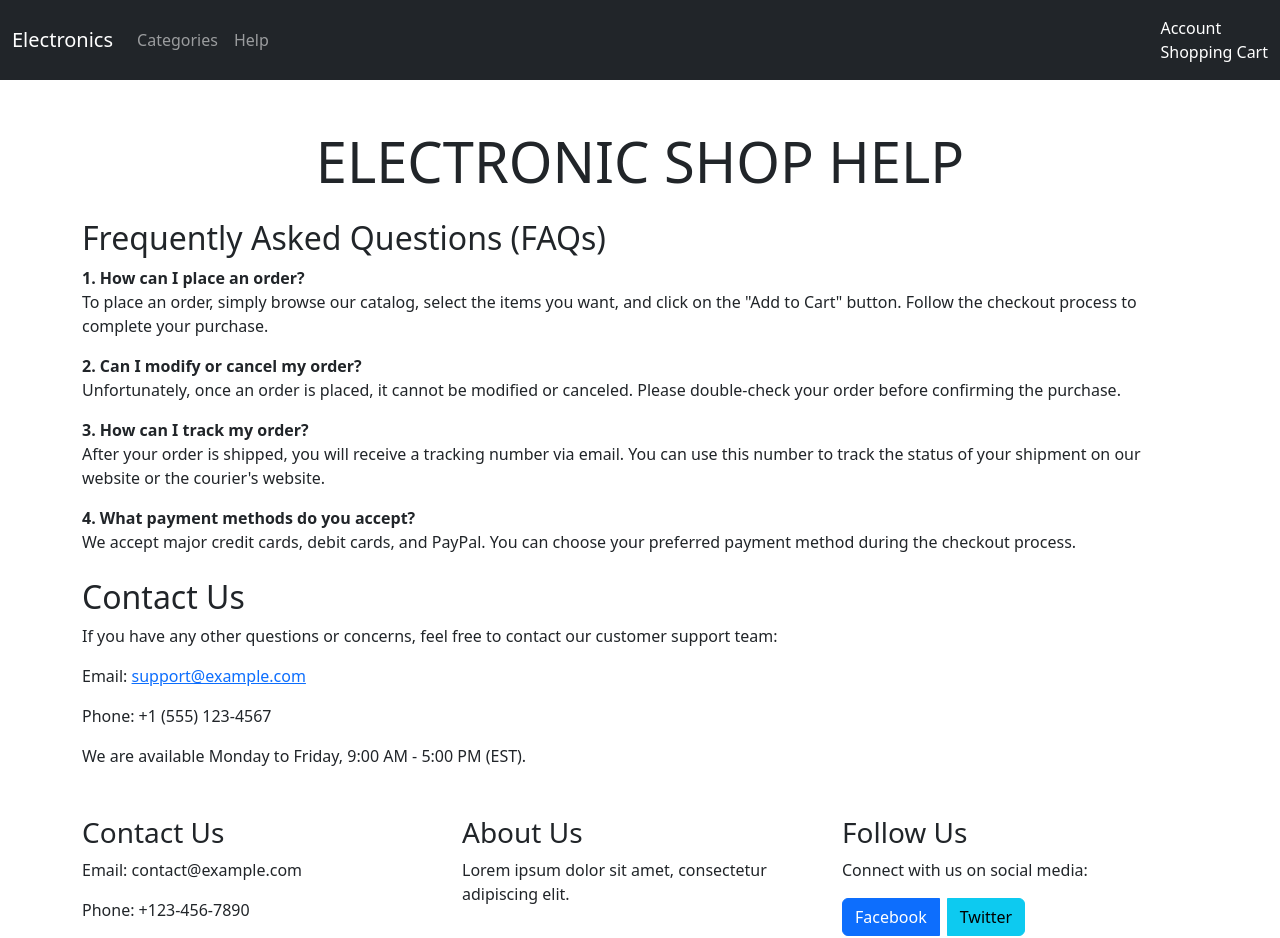
After one commit to AivarasJ7/db, a PHP site: page /views/headerButtons/help.php in a window 1280 px wide. The commit adds this page. Run offline with PHP 8.4, Linux system fonts and the light colour scheme.

Commit message:
redirections, help, account,shopping cart and other minor changes

```diff
--- a/Controllers/CategoriesController.php
+++ b/Controllers/CategoriesController.php
@@ -62,7 +62,5 @@ public static function findWithItems($id)
 
     return $category;
 }
-
 }
-
 ?>
--- a/views/categories/create.php
+++ b/views/categories/create.php
@@ -38,7 +38,5 @@ if($_SERVER['REQUEST_METHOD'] == "POST"){
             <div class="col"></div>
         </div>
     </div>
-
 </body>
-
 </html>
--- a/views/categories/edit.php
+++ b/views/categories/edit.php
@@ -21,7 +21,6 @@ $categories = CategoriesController::find($_GET['id']);
     <link href="https://cdn.jsdelivr.net/npm/bootstrap@5.3.2/dist/css/bootstrap.min.css" rel="stylesheet" integrity="sha384-T3c6CoIi6uLrA9TneNEoa7RxnatzjcDSCmG1MXxSR1GAsXEV/Dwwykc2MPK8M2HN" crossorigin="anonymous">
     <title>Document</title>
 </head>
-
 <body class="bg-light">
     <div class="container mt-5 ">
         <div class="row bg-secondary bg-gradient bg-opacity-25">
@@ -43,7 +42,5 @@ $categories = CategoriesController::find($_GET['id']);
             <div class="col"></div>
         </div>
     </div>
-
 </body>
-
 </html>
--- /dev/null
+++ b/views/headerButtons/help.php
@@ -0,0 +1,110 @@
+<!DOCTYPE html>
+<html lang="en">
+
+<head>
+    <meta charset="UTF-8">
+    <meta name="viewport" content="width=device-width, initial-scale=1.0">
+    <title>Help</title>
+
+    <link href="https://cdn.jsdelivr.net/npm/bootstrap@5.3.2/dist/css/bootstrap.min.css" rel="stylesheet">
+
+
+</head>
+
+<body>
+
+    <nav class="navbar navbar-expand-lg navbar-dark bg-dark">
+        <div class="container-fluid">
+            <a class="navbar-brand" href="#">Electronics</a>
+            <button class="navbar-toggler" type="button" data-bs-toggle="collapse" data-bs-target="#navbarNav"
+                aria-controls="navbarNav" aria-expanded="false" aria-label="Toggle navigation">
+                <span class="navbar-toggler-icon"></span>
+            </button>
+            <div class="collapse navbar-collapse justify-content-between" id="navbarNav">
+                <ul class="navbar-nav">
+                    <li class="nav-item">
+                    <a class="nav-link" href="../categories/index.php">
+                            <i class="bi bi-house-door"></i> Categories
+                        </a>
+                    </li>
+                    <li class="nav-item">
+                    <a class="nav-link" href="../headerButtons/help.php">
+                            <i class="bi bi-question-circle"></i> Help
+                        </a>
+                    </li>
+                    </ul>
+            <div class="navbar-text">
+                <a class="nav-link" href="../headerButtons/account.php">
+                    <i class="bi bi-person"></i> Account
+                </a>
+                <a class="nav-link" href="../headerButtons/cart.php">
+                        <i class="bi bi-cart"></i> Shopping Cart
+                    </a>
+                </div>
+            </div>
+        </div>
+    </nav>
+
+    <div class="container mt-5">
+        <h1 class="mb-4 display-4 text-center text-uppercase">Electronic Shop Help</h1>
+
+        <h2 class="mt-4">Frequently Asked Questions (FAQs)</h2>
+
+        <p><strong>1. How can I place an order?</strong><br>
+            To place an order, simply browse our catalog, select the items you want, and click on the "Add to Cart"
+            button. Follow the checkout process to complete your purchase.</p>
+
+        <p><strong>2. Can I modify or cancel my order?</strong><br>
+            Unfortunately, once an order is placed, it cannot be modified or canceled. Please double-check your order
+            before confirming the purchase.</p>
+
+        <p><strong>3. How can I track my order?</strong><br>
+            After your order is shipped, you will receive a tracking number via email. You can use this number to track
+            the status of your shipment on our website or the courier's website.</p>
+
+        <p><strong>4. What payment methods do you accept?</strong><br>
+            We accept major credit cards, debit cards, and PayPal. You can choose your preferred payment method during
+            the checkout process.</p>
+
+        <h2 class="mt-4">Contact Us</h2>
+
+        <p>If you have any other questions or concerns, feel free to contact our customer support team:</p>
+
+        <p>Email: <a href="mailto:support@example.com">support@example.com</a></p>
+
+        <p>Phone: +1 (555) 123-4567</p>
+
+        <p>We are available Monday to Friday, 9:00 AM - 5:00 PM (EST).</p>
+
+    </div>
+
+    <footer class="mt-5">
+        <div class="container">
+            <div class="row">
+                <div class="col-md-4">
+                    <h3>Contact Us</h3>
+                    <p>Email: contact@example.com</p>
+                    <p>Phone: +123-456-7890</p>
+                </div>
+                <div class="col-md-4">
+                    <h3>About Us</h3>
+                    <p>Lorem ipsum dolor sit amet, consectetur adipiscing elit.</p>
+                </div>
+                <div class="col-md-4">
+                    <h3>Follow Us</h3>
+                    <p>Connect with us on social media:</p>
+                    <div class="btn-group">
+                        <a href="https://www.facebook.com" class="btn btn-primary me-2" target="_blank">
+                            <i class="fab fa-facebook"></i> Facebook
+                        </a>
+                        <a href="https://twitter.com" class="btn btn-info" target="_blank">
+                            <i class="fab fa-twitter"></i> Twitter
+                        </a>
+                    </div>
+                </div>
+            </div>
+        </div>
+    </footer>
+</body>
+
+</html>
```
Also changed, not shown: views/categories/index.php (+7 -7 lines), views/categories/show.php (+7 -7 lines), views/headerButtons/account.php (added, +102 -0 lines), views/headerButtons/cart.php (added, +81 -0 lines), Controllers/ItemsController.php (line endings or trailing spaces), views/items/show.php (line endings or trailing spaces).
